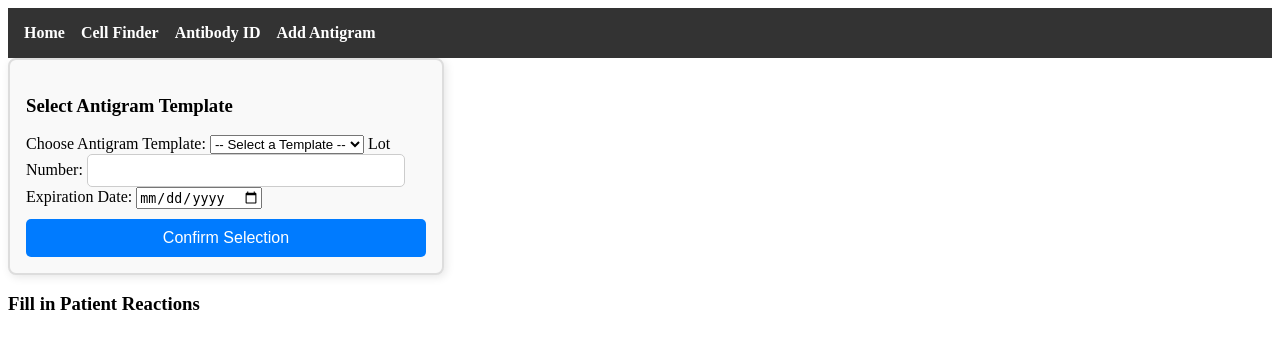
After one commit to blackowe/bb_app, a Flask app: page /add_antigram in a window 1280 px wide. The commit adds this page. Shown: the top 349 px of the page. Run offline with Flask 3, Linux system fonts and the light colour scheme.

Commit message:
Modified models.py, Created Add Antigram page -- doesn't work tho

```diff
--- a/main.py
+++ b/main.py
@@ -4,6 +4,7 @@ from connect_connector import connect_with_connector
 from routes.antigrams import register_antigram_routes
 from routes.antibody_id import register_antibody_id_routes
 from routes.cell_finder import register_cell_finder_routes
+from routes.add_antigram import register_add_antigram_routes
 
 from models import Base
 from dotenv import load_dotenv
@@ -28,6 +29,7 @@ if "sqlite" in str(engine.url):
 register_antigram_routes(app, db_session)
 register_antibody_id_routes(app, db_session)
 register_cell_finder_routes(app, db_session)
+register_add_antigram_routes(app, db_session)
 
 
 @app.teardown_appcontext
--- /dev/null
+++ b/routes/add_antigram.py
@@ -0,0 +1,114 @@
+from flask import request, jsonify, render_template
+from models import Antigram, Cell, Reaction, AntigramTemplate
+from sqlalchemy import and_, func
+from datetime import datetime
+
+def register_add_antigram_routes(app, db_session):
+  @app.route("/add_antigram", methods=["GET"])
+  def add_antigram_page():
+      return render_template("add_antigram.html")
+
+  @app.route("/api/antigram-from-template", methods=["POST"])
+  def create_antigram_from_template():
+      try:
+          data = request.json
+          template_name = data.get("templateName")
+          lot_number = data.get("lotNumber")
+          expiration_date = datetime.strptime(data.get("expirationDate"), "%Y-%m-%d").date()
+
+          # Find the template
+          templates = {
+              "Standard ABO-Rh": ["D", "C", "E", "e", "c", "Jka", "Jkb"],
+              "Extended Panel": ["D", "C", "E", "e", "c", "Jka", "Jkb", "M", "N", "S", "s", "P1"]
+          }
+          antigens = templates.get(template_name)
+
+          if not antigens:
+              return jsonify({"error": "Template not found"}), 400
+
+          # Create new antigram
+          new_antigram = Antigram(name=template_name, lot_number=lot_number, expiration_date=expiration_date)
+          db_session.add(new_antigram)
+          db_session.flush()
+
+          # Add predefined cells and reactions
+          for i in range(1, len(antigens) + 1):
+              new_cell = Cell(antigram_id=new_antigram.id, cell_number=i)
+              db_session.add(new_cell)
+              db_session.flush()
+
+              for antigen in antigens:
+                  new_reaction = Reaction(cell_id=new_cell.id, antigen=antigen, reaction_value="+")  # Default to positive
+                  db_session.add(new_reaction)
+
+          db_session.commit()
+          return jsonify({"message": "Antigram created successfully", "antigram_id": new_antigram.id}), 201
+      except Exception as e:
+          db_session.rollback()
+          return jsonify({"error": str(e)}), 500
+
+# ---------------------------Antigram Template Routes--------------------------------
+
+  @app.route("/api/antigram-templates", methods=["GET"])
+  def get_antigram_templates():
+      """Fetches all available antigram templates from the database."""
+      try:
+          templates = db_session.query(AntigramTemplate).all()
+          return jsonify([t.to_dict() for t in templates]), 200
+      except Exception as e:
+          return jsonify({"error": str(e)}), 500
+
+  @app.route("/api/antigram-templates/<int:id>", methods=["GET"])
+  def get_antigram_template_by_id(id):
+      """Fetch a single antigram template by ID."""
+      try:
+          template = db_session.query(AntigramTemplate).filter_by(id=id).first()
+          if not template:
+              return jsonify({"error": "Template not found"}), 404
+
+          return jsonify({
+              "id": template.id,
+              "name": template.name,
+              "antigen_order": template.antigen_order.split(","),  # Convert from stored string
+              "cell_count": template.cell_count
+          }), 200
+      except Exception as e:
+          return jsonify({"error": str(e)}), 500
+
+  # Create new template
+  @app.route("/api/antigram-templates", methods=["POST"])
+  def create_antigram_template():
+      """Creates a new antigram template."""
+      try:
+          data = request.json
+          required_keys = ["name", "antigenOrder", "cellCount"]
+          missing_keys = [key for key in required_keys if key not in data]
+          if missing_keys:
+              return jsonify({"error": f"Missing keys: {missing_keys}"}), 400
+
+          new_template = AntigramTemplate(
+              name=data["name"],
+              antigen_order=",".join(data["antigenOrder"]),
+              cell_count=data["cellCount"]
+          )
+          db_session.add(new_template)
+          db_session.commit()
+          return jsonify({"message": "Template created successfully", "template_id": new_template.id}), 201
+      except Exception as e:
+          db_session.rollback()
+          return jsonify({"error": str(e)}), 500
+
+  @app.route("/api/antigram-templates/<int:id>", methods=["DELETE"])
+  def delete_antigram_template(id):
+      """Deletes an existing antigram template."""
+      try:
+          template = db_session.query(AntigramTemplate).filter_by(id=id).first()
+          if not template:
+              return jsonify({"error": "Template not found"}), 404
+
+          db_session.delete(template)
+          db_session.commit()
+          return jsonify({"message": "Template deleted successfully"}), 200
+      except Exception as e:
+          db_session.rollback()
+          return jsonify({"error": str(e)}), 500
--- a/routes/antibody_id.py
+++ b/routes/antibody_id.py
@@ -1,5 +1,5 @@
 from flask import request, jsonify, render_template
-from models import Cell, PatientReactionProfile, Reaction
+from models import Cell, PatientReactionProfile, Reaction, Antigram
 
 def register_antibody_id_routes(app, db_session):
 
@@ -54,7 +54,7 @@ def register_antibody_id_routes(app, db_session):
                     "patient_reaction": reaction.patient_rxn
                 })
 
-            return jsonify({"patient_reactions": response_data}), 200
+            return jsonify({".patient_reactions": response_data}), 200
         except Exception as e:
             return jsonify({"error": str(e)}), 500
 
--- a/static/css/styles.css
+++ b/static/css/styles.css
@@ -1,15 +1,22 @@
 /* Flexbox Layout for Main Content */
 .main-content {
   display: flex;
-  gap: 20px;
+  justify-content: space-between;
+  align-items: flex-start;
+  gap: 40px;
   margin-top: 20px;
 }
 
-/* Ensure flexbox layout doesn't stretch elements unnecessarily */
-.left-panel, .right-panel {
-  flex-grow: 0; /* Prevent panels from stretching unnecessarily */
+/* Ensure the Left Panel Stays on the Left */
+.left-panel {
+  width: 35%;
+  max-width: 400px;
 }
 
+/* Ensure the Right Panel (Patient Reactions) Stays on the Right */
+.right-panel {
+  width: 60%;
+}
 /* Auto-size table cells to fit content */
 table {
   table-layout: auto; /* Allow columns to auto-size */
@@ -88,3 +95,96 @@ button:hover {
   border-radius: 3px;
   text-align: center;
 }
+
+/* Add Antigram Page*/
+/* Fix the Antigram Selection Box Positioning */
+.antigram-selection-box {
+  background-color: #f9f9f9;
+  border: 2px solid #ddd;
+  border-radius: 8px;
+  padding: 16px;
+  width: 100%;
+  max-width: 400px;
+  box-shadow: 2px 2px 10px rgba(0, 0, 0, 0.1);
+  margin-left: 0; /* Remove centering */
+}
+
+/* Improve Table Styling for Better Alignment */
+.table-container {
+  overflow-x: auto;
+  max-width: 100%;
+  white-space: nowrap;
+}
+
+#antigram-table {
+  width: 100%;
+  border-collapse: collapse;
+  table-layout: fixed;
+}
+
+#antigram-table th,
+#antigram-table td {
+  padding: 10px;
+  text-align: center;
+  border: 1px solid #ddd;
+  min-width: 50px;
+}
+
+/* Ensure Antigen Headers Shift Right */
+#antigram-header tr {
+  background-color: #007bff;
+  color: rgb(10, 0, 0);
+}
+
+#antigram-header th {
+  background-color: #f8f9fa !important; /* ✅ Light gray background for contrast */
+  color: black !important;  /* ✅ Force black text */
+  font-weight: bold;
+  padding: 10px;
+  border: 1px solid #ddd;
+  text-align: center;
+}
+
+/* Fix Input Fields */
+.reaction-input {
+  min-width: 40px;
+  max-width: 50px;
+  height: 30px;
+  text-align: center;
+  border: 2px solid #000 !important;
+  border-radius: 5px;
+  padding: 2px;
+  font-size: 16px;
+  font-weight: bold;
+  color: black !important;
+  background-color: white !important;
+  caret-color: black !important;
+  opacity: 1 !important;
+  visibility: visible !important;
+}
+
+
+.reaction-input::placeholder {
+  color: #888 !important;
+  font-weight: normal;
+  text-align: center;
+  opacity: 1 !important;
+}
+
+
+/* Improve Button Styling */
+#confirm-template-btn {
+  width: 100%;
+  padding: 10px;
+  background-color: #007bff;
+  color: white;
+  border: none;
+  border-radius: 5px;
+  cursor: pointer;
+  font-size: 16px;
+  margin-top: 10px;
+}
+
+#confirm-template-btn:hover {
+  background-color: #0056b3;
+}
--- /dev/null
+++ b/static/js/add_antigram.js
@@ -0,0 +1,154 @@
+document.addEventListener("DOMContentLoaded", function () {
+  loadTemplates();
+
+  document.getElementById("confirm-template-btn").addEventListener("click", loadTemplateDetails);
+  document.getElementById("save-antigram-btn").addEventListener("click", saveAntigram);
+});
+
+function loadTemplates() {
+  fetch("/api/antigram-templates")
+      .then(response => response.json())
+      .then(data => {
+          let dropdown = document.getElementById("templateSelect");
+          dropdown.innerHTML = "<option value=''>-- Select a Template --</option>";
+          data.forEach(template => {
+              let option = document.createElement("option");
+              option.value = template.id;
+              option.textContent = template.name;
+              dropdown.appendChild(option);
+          });
+      })
+      .catch(error => console.error("Error loading templates:", error));
+}
+
+function loadTemplateDetails() {
+  let templateId = document.getElementById("templateSelect").value;
+  if (!templateId) {
+      alert("Please select a template.");
+      return;
+  }
+
+  fetch(`/api/antigram-templates/${templateId}`)
+      .then(response => response.json())
+      .then(template => {
+          document.getElementById("lotNumber").value = template.lot_number || "";
+          document.getElementById("expirationDate").value = template.expiration_date || "";
+          generateAntigramTable(template);
+      })
+      .catch(error => {
+          console.error("Error fetching template details:", error);
+          alert("Failed to fetch template details.");
+      });
+}
+
+function generateAntigramTable(template) {
+  let table = document.getElementById("antigram-table");
+  let header = document.getElementById("antigram-header");
+  let body = document.getElementById("antigram-body");
+
+  // ✅ Clear previous data
+  header.innerHTML = "";
+  body.innerHTML = "";
+
+  // ✅ Create header row with antigen names
+  let headerRow = "<tr><th>Cell #</th>";
+  template.antigen_order.forEach(antigen => {
+      headerRow += `<th>${antigen}</th>`;
+  });
+  headerRow += "</tr>";
+  header.innerHTML = headerRow;
+
+  // ✅ Populate body with input fields
+  let bodyHtml = "";
+  for (let i = 1; i <= template.cell_count; i++) {
+      bodyHtml += `<tr><td>${i}</td>`; // Cell number column
+
+      template.antigen_order.forEach(antigen => {
+          bodyHtml += `
+              <td>
+                  <input
+                      type="text"
+                      class="reaction-input"
+                      data-cell="${i}"
+                      data-antigen="${antigen}"
+                      maxlength="1"
+                      placeholder="+"
+                  />
+              </td>`;
+      });
+
+      bodyHtml += "</tr>";
+  }
+  body.innerHTML = bodyHtml;
+
+  // ✅ Debugging: Log the generated HTML
+  console.log("Generated Table Body:", body.innerHTML);
+
+  // ✅ Ensure the "Save Antigram" button is visible
+  document.getElementById("save-antigram-btn").style.display = "block";
+}
+
+
+
+function saveAntigram() {
+  let templateId = document.getElementById("templateSelect").value;
+  let lotNumber = document.getElementById("lotNumber").value;
+  let expirationDate = document.getElementById("expirationDate").value;
+
+  if (!templateId || !lotNumber || !expirationDate) {
+      alert("Please complete all fields before saving.");
+      return;
+  }
+
+  let cells = [];
+  let allFieldsFilled = true; // ✅ Flag to check if all reaction inputs are filled
+
+  document.querySelectorAll(".reaction-input").forEach(input => {
+      let cellNumber = input.getAttribute("data-cell");
+      let antigen = input.getAttribute("data-antigen");
+      let reaction = input.value.trim();
+
+      if (!cells[cellNumber - 1]) {
+          cells[cellNumber - 1] = { cellNumber: parseInt(cellNumber), reactions: {} };
+      }
+
+      // ✅ Fill in missing reactions with "0" instead of skipping them
+      cells[cellNumber - 1].reactions[antigen] = reaction || "0";
+
+      // ✅ If any field is empty, set the flag to false
+      if (reaction === "") {
+          allFieldsFilled = false;
+      }
+  });
+
+  // ✅ Ensure the reaction matrix is correctly filled
+  if (!allFieldsFilled) {
+      alert("Please complete all reaction inputs before saving.");
+      return;
+  }
+
+  let payload = {
+      templateId: templateId,
+      lotNumber: lotNumber,
+      expirationDate: expirationDate,
+      cells: cells.filter(Boolean) // ✅ Remove empty indices
+  };
+
+  fetch("/api/antigrams", {
+      method: "POST",
+      headers: { "Content-Type": "application/json" },
+      body: JSON.stringify(payload)
+  })
+  .then(response => response.json())
+  .then(data => {
+      if (data.error) {
+          alert("Error saving antigram: " + data.error);
+      } else {
+          alert("Antigram saved successfully!");
+      }
+  })
+  .catch(error => {
+      console.error("Error creating antigram:", error);
+      alert("Failed to save antigram.");
+  });
+}
--- /dev/null
+++ b/templates/add_antigram.html
@@ -0,0 +1,37 @@
+{% extends "base.html" %}
+
+{% block content %}
+<div class="main-container">
+    <!-- Left Panel -->
+    <div class="left-panel">
+        <div class="antigram-selection-box">
+            <h3>Select Antigram Template</h3>
+            <label for="templateSelect">Choose Antigram Template:</label>
+            <select id="templateSelect"></select>
+
+            <label for="lotNumber">Lot Number:</label>
+            <input type="text" id="lotNumber" required />
+
+            <label for="expirationDate">Expiration Date:</label>
+            <input type="date" id="expirationDate" required />
+
+            <button id="confirm-template-btn">Confirm Selection</button>
+        </div>
+    </div>
+
+    <!-- Right Panel -->
+    <div class="right-panel">
+        <h3>Fill in Patient Reactions</h3>
+        <div class="table-container">
+            <table id="antigram-table">
+                <thead id="antigram-header"></thead>
+                <tbody id="antigram-body"></tbody>
+            </table>
+        </div>
+
+        <button id="save-antigram-btn" style="display: none;">Save Antigram</button>
+    </div>
+</div>
+
+<script src="{{ url_for('static', filename='js/add_antigram.js') }}" defer></script>
+{% endblock %}
--- a/templates/base.html
+++ b/templates/base.html
@@ -12,6 +12,7 @@
             <li><a href="/">Home</a></li>
             <li><a href="/cell_finder">Cell Finder</a></li>
             <li><a href="/antibody_id">Antibody ID</a></li>
+            <li><a href="/add_antigram">Add Antigram</a></li>
         </ul>
     </nav>
     <main>
```
Also changed, not shown: init_db.py (+37 -35 lines), models.py (+20 -1 lines), routes/antigrams.py (+57 -16 lines), routes/cell_finder.py (+10 -3 lines).
